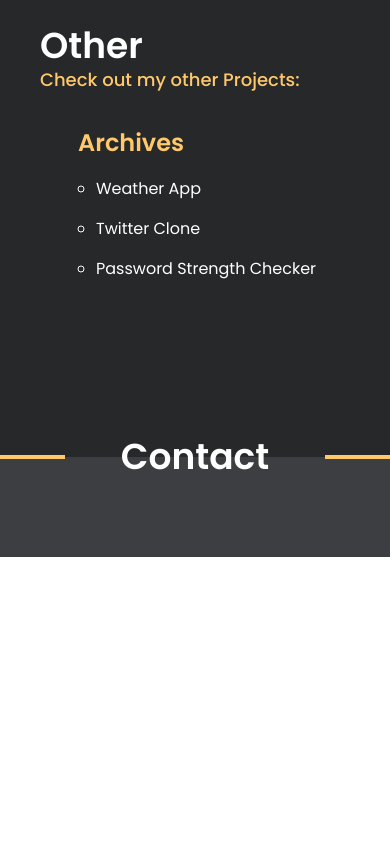
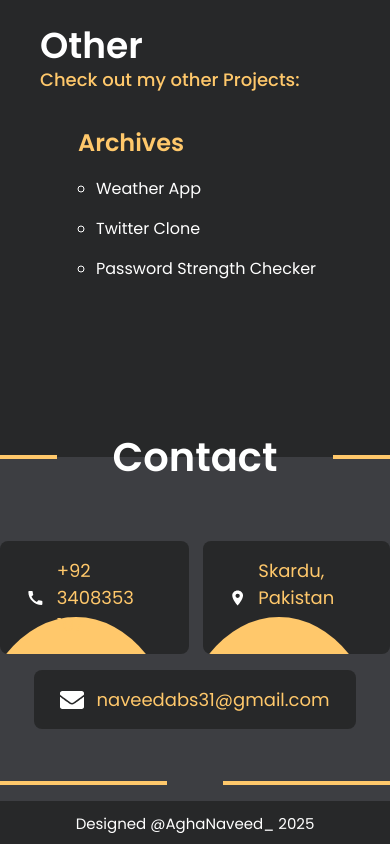
Before and after one commit to agha-naveed/my-portfolio, a React (Vite) app: page / in a window 390 px wide. Shown: the part 4545-5389 px from the top of the page. Before the commit the page ends 5102 px from the top, so only its background shows below. Built offline with nearby package versions, Linux system fonts and the light colour scheme.

Commit message:
footer done

```diff
--- a/src/App.css
+++ b/src/App.css
@@ -272,3 +272,26 @@
   opacity: 1;
   top: 20px;
 }
+
+
+.contact-icons {
+  position: relative;
+  overflow: hidden;
+}
+.contact-icons span, .contact-icons svg {
+  transition: 0.1s ease-in-out;
+  transition-delay: 0.44s;
+}
+.contact-icons:hover::after {
+  transform: scale(2) translate(20px, -100px);
+}
+.contact-icons::after {
+  content: "";
+  position: absolute;
+  width: 200px;
+  height: 260px;
+  background-color: #FFC86B;
+  border-radius: 50%;
+  transform: scale(1) translate(-50px, 60px);
+  transition: transform 1s cubic-bezier(.66, .00, .34, 1.00);
+}
--- a/src/components/Footer.jsx
+++ b/src/components/Footer.jsx
@@ -1,17 +1,27 @@
 import React from 'react'
+import Button from '../extraComponents/Button'
+import SocialLogos from '../extraComponents/SocialLogos'
 
 export default function Footer() {
     return (
         <footer className='relative'>
-            <div className='w-full h-[100px] bg-light-gray'>
-                <div className='flex items-center gap-14 relative -top-5'>
+            <div className='w-full bg-light-gray pb-12'>
+                <div className='flex items-center gap-14 relative -top-[30px]'>
                     <div className='w-full h-1 bg-yellow-text'></div>
-                    <div className='text-4xl text-white font-poppins-semibold'>Contact</div>
+                    <div className='text-[40px] text-white font-poppins-semibold'>Contact</div>
                     <div className='w-full h-1 bg-yellow-text'></div>
                 </div>
-                <div className='container mx-auto'>
-
+                <div className='container mx-auto py-6'>
+                    <Button />
                 </div>
+            </div>
+            <div className='w-full bg-dark-gray'>
+                <div className='flex items-center gap-14 relative -top-[20px]'>
+                    <div className='w-full h-1 bg-yellow-text'></div>
+                    <SocialLogos display={"flex"} hidden={"hidden"} margin={0} />
+                    <div className='w-full h-1 bg-yellow-text'></div>
+                </div>
+                <p className='text-white font-poppins-regular text-center p-2 text-[15px]'>Designed @AghaNaveed_ 2025</p>
             </div>
         </footer>
     )
--- a/src/components/Header.jsx
+++ b/src/components/Header.jsx
@@ -35,7 +35,7 @@ export default function Header() {
           </div>
 
 
-          <SocialLogos display = "grid" hidden = "block" />
+          <SocialLogos display = "grid" hidden = "block" margin = "ml-10" />
 
         </header>
 
--- a/src/extraComponents/Button.jsx
+++ b/src/extraComponents/Button.jsx
@@ -1,7 +1,25 @@
 import React from 'react'
+import { MdCall } from "react-icons/md";
+import { IoLocationSharp } from "react-icons/io5";
+import { FaEnvelope } from "react-icons/fa";
 
 export default function Button() {
   return (
-    <div>Button</div>
+    <div className='flex flex-col justify-center items-center gap-4'>
+      <div className='flex gap-[14px]'>
+        <div className='contact-icons bg-dark-gray group flex w-fit px-[26px] py-[16px] rounded-lg gap-[12px]'>
+          <MdCall className='text-white text-[26px] relative z-20 group-hover:text-[#272829] self-center' />
+          <span className='text-yellow-text font-poppins-regular text-[18px] group-hover:text-[#272829] relative z-20'>+92 3408353 107</span>
+        </div>
+        <div className='contact-icons bg-dark-gray group flex w-fit px-[26px] py-[16px] rounded-lg gap-[12px]'>
+          <IoLocationSharp className='text-white text-[24px] relative z-20 group-hover:text-[#272829] self-center' />
+          <span className='text-yellow-text font-poppins-regular text-[18px] group-hover:text-[#272829] relative z-20'>Skardu, Pakistan</span>
+        </div>
+      </div>
+      <div className='contact-icons bg-dark-gray group flex w-fit px-[26px] py-[16px] rounded-lg gap-[12px]'>
+        <FaEnvelope className='text-white text-[24px] relative z-20 group-hover:text-[#272829] self-center' />
+        <span className='text-yellow-text font-poppins-regular text-[18px] group-hover:text-[#272829] relative z-20'>naveedabs31@gmail.com</span>
+      </div>
+    </div>
   )
 }
--- a/src/extraComponents/SocialLogos.jsx
+++ b/src/extraComponents/SocialLogos.jsx
@@ -3,9 +3,9 @@ import { FaFacebookF, FaLinkedinIn, FaInstagram } from "react-icons/fa";
 import { PiXLogoBold } from "react-icons/pi";
 import { FiGithub } from "react-icons/fi";
 
-export default function SocialLogos({display, hidden}) {
+export default function SocialLogos({display, hidden, margin}) {
   return (
-    <div className='justify-items-center content-end lg:grid hidden gap-5 ml-10'>
+    <div className={`justify-items-center content-end lg:grid hidden gap-5 ${margin}`}>
 
         <div className={`w-[3px] h-24 bg-yellow-text ${hidden}`} ></div>
 
```
